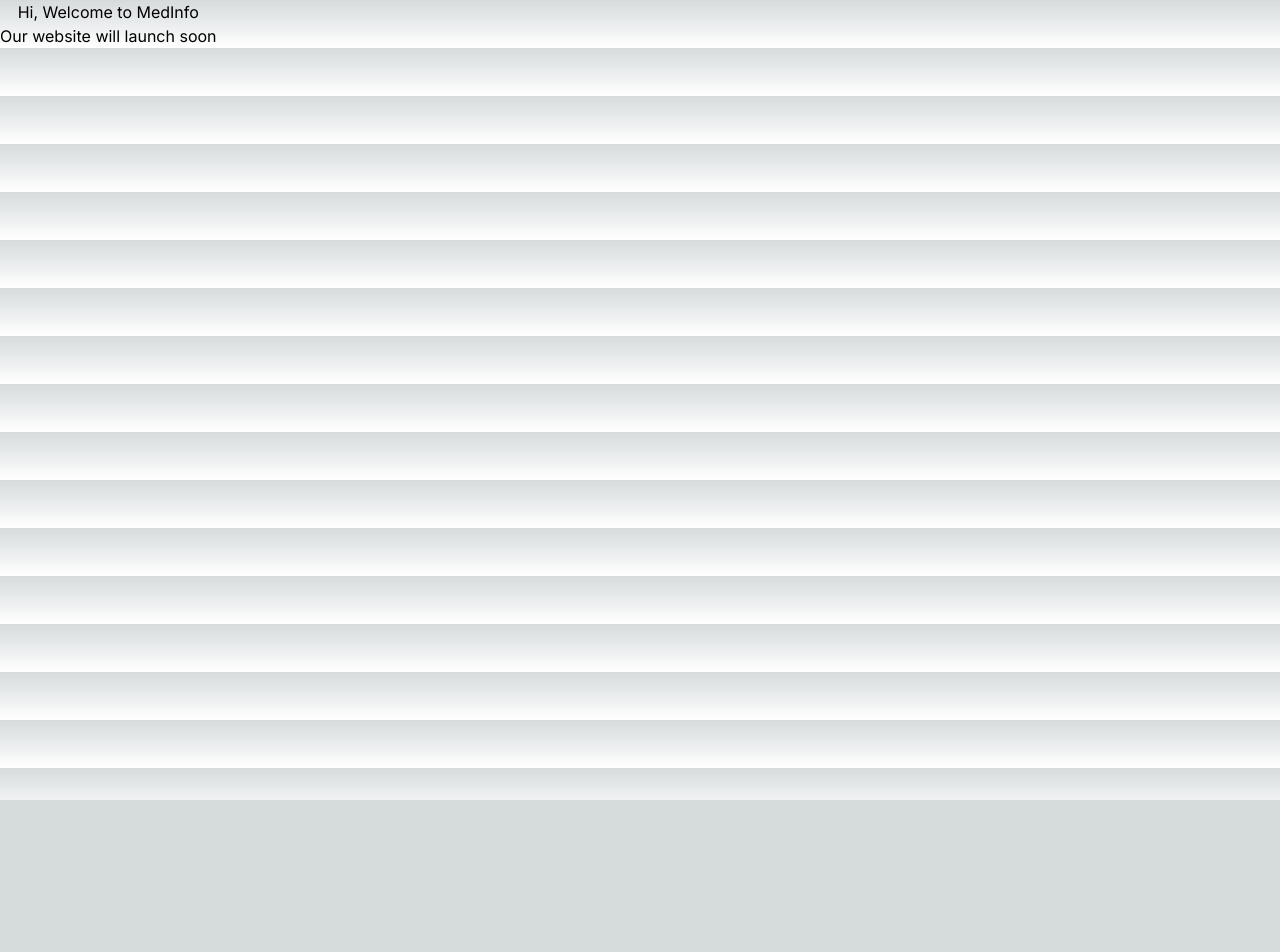
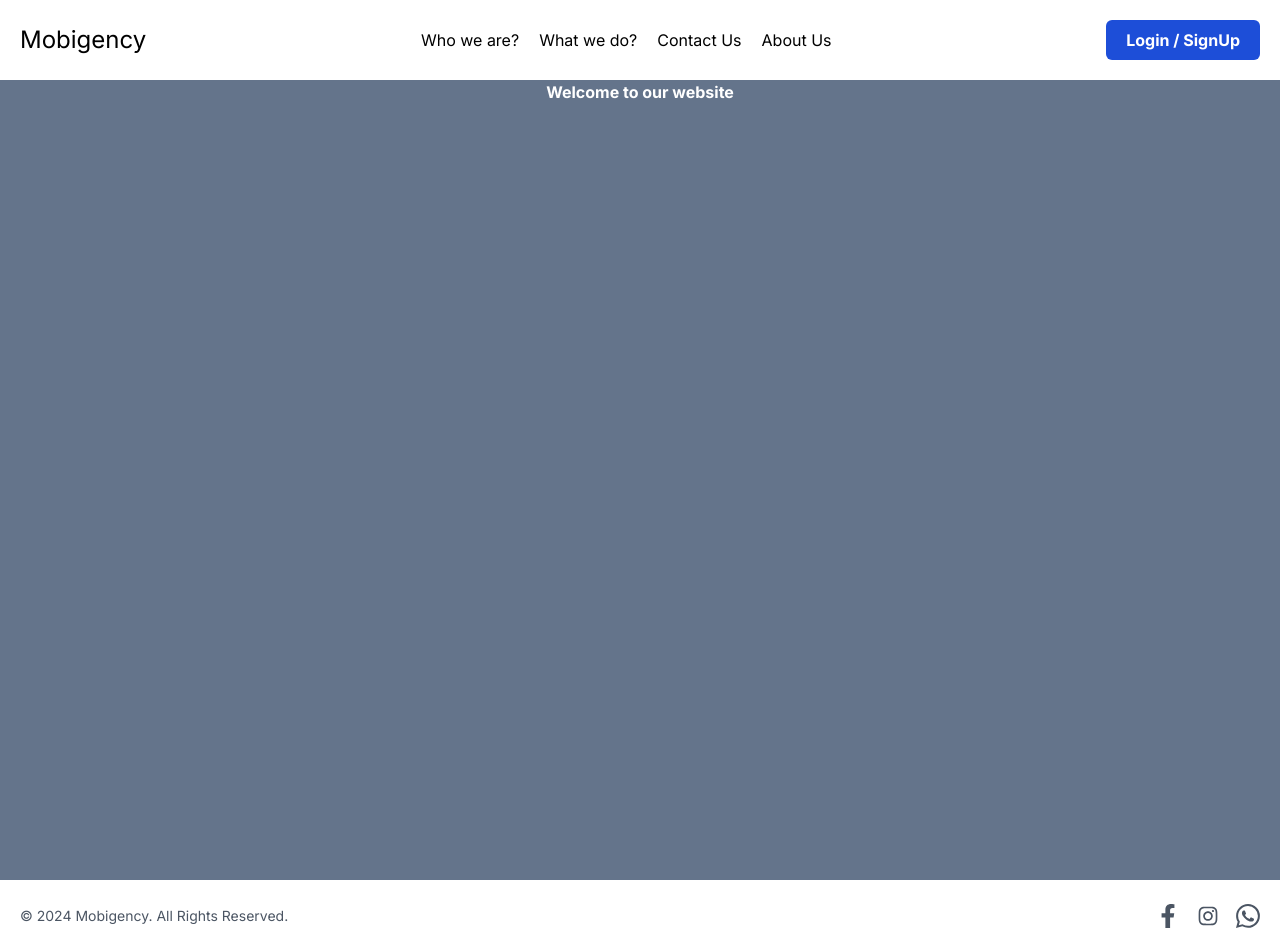
Before and after one commit to Anjani-Kumar-Soni/med-info, a Next.js app: page / in a window 1280 px wide. Before the commit the page ends 800 px from the top, so only its background shows below. Built offline with nearby package versions, Linux system fonts and the light colour scheme.

Commit message:
Initial UI populated

```diff
--- /dev/null
+++ b/app/Login.jsx
@@ -0,0 +1,7 @@
+import React from "react";
+
+const Login = () => {
+  return <div>Login</div>;
+};
+
+export default Login;
--- /dev/null
+++ b/app/Signup.jsx
@@ -0,0 +1,9 @@
+import React from 'react'
+
+const Signup = () => {
+  return (
+    <div>Signup</div>
+  )
+}
+
+export default Signup
--- a/app/globals.css
+++ b/app/globals.css
@@ -1,33 +1,8 @@
 @tailwind base;
 @tailwind components;
 @tailwind utilities;
-
-:root {
-  --foreground-rgb: 0, 0, 0;
-  --background-start-rgb: 214, 219, 220;
-  --background-end-rgb: 255, 255, 255;
+* {
+    margin: 0;
+    padding: 0;
+    box-sizing: border-box;
 }
-
-@media (prefers-color-scheme: dark) {
-  :root {
-    --foreground-rgb: 255, 255, 255;
-    --background-start-rgb: 0, 0, 0;
-    --background-end-rgb: 0, 0, 0;
-  }
-}
-
-body {
-  color: rgb(var(--foreground-rgb));
-  background: linear-gradient(
-      to bottom,
-      transparent,
-      rgb(var(--background-end-rgb))
-    )
-    rgb(var(--background-start-rgb));
-}
-
-@layer utilities {
-  .text-balance {
-    text-wrap: balance;
-  }
-}
--- a/app/layout.js
+++ b/app/layout.js
@@ -1,17 +1,23 @@
 import { Inter } from "next/font/google";
 import "./globals.css";
+import Header from "../components/Header.jsx";
+import Footer from "../components/Footer.jsx";
 
 const inter = Inter({ subsets: ["latin"] });
 
 export const metadata = {
-  title: "MedInfo",
+  title: "Mobigency",
   description: "Accidental Help to patients",
 };
 
 export default function RootLayout({ children }) {
   return (
     <html lang="en">
-      <body className={inter.className}>{children}</body>
+      <body className={inter.className}>
+        <Header />
+        {children}
+        <Footer />
+      </body>
     </html>
   );
 }
--- a/app/page.js
+++ b/app/page.js
@@ -1,13 +1,4 @@
-import Image from "next/image";
-
+import MainBody from "../components/MainBody";
 export default function Home() {
-  return (
-    <div className="flex">
-      {" "}
-      <div className="justify-center items-center">
-        <h1 className="text-center"> Hi, Welcome to MedInfo </h1>{" "}
-        <p className="text-center"> Our website will launch soon </p>{" "}
-      </div>
-    </div>
-  );
+  return <MainBody />;
 }
--- /dev/null
+++ b/components/Footer.jsx
@@ -0,0 +1,23 @@
+import React from "react";
+import { FaFacebookF } from "react-icons/fa";
+import { AiOutlineInstagram } from "react-icons/ai";
+import { BsWhatsapp } from "react-icons/bs";
+
+const Footer = () => {
+  return (
+    <footer className="px-5 py-6 text-gray-600">
+      <div className="flex flex-col items-center justify-center sm:flex-row sm:justify-between">
+        <div className="text-center sm:text-left mb-4 sm:mb-0">
+          <p className="text-sm">© 2024 Mobigency. All Rights Reserved.</p>
+        </div>
+        <div className="flex items-center space-x-4">
+          <FaFacebookF className="hover:text-primary cursor-pointer w-6 h-6" />
+          <AiOutlineInstagram className="hover:text-primary cursor-pointer w-6 h-6" />
+          <BsWhatsapp className="hover:text-primary cursor-pointer w-6 h-6" />
+        </div>
+      </div>
+    </footer>
+  );
+};
+
+export default Footer;
--- /dev/null
+++ b/components/Header.jsx
@@ -0,0 +1,34 @@
+import Link from "next/link";
+import React from "react";
+
+const Header = () => {
+  return (
+    <header className="flex justify-between h-20 items-center sticky top-0 bg-white px-5">
+      {/* for logo */}
+      <Link href="/">
+        <div className="text-2xl cursor-pointer">Mobigency</div>
+      </Link>
+
+      {/* for options */}
+      <div className="hidden lg:flex space-x-5">
+        <h1 className="hover:text-primary transition-all duration-300 cursor-pointer">
+          Who we are?
+        </h1>
+        <h1 className="hover:text-primary transition-all duration-300 cursor-pointer">
+          What we do?
+        </h1>
+        <h1 className="hover:text-primary transition-all duration-300 cursor-pointer">
+          Contact Us
+        </h1>
+        <div className="hover:text-primary transition-all duration-300 cursor-pointer">
+          About Us
+        </div>
+      </div>
+      <button className=" bg-blue-700 text-white px-5 py-2 font-bold rounded-md ">
+        Login / SignUp
+      </button>
+    </header>
+  );
+};
+
+export default Header;
--- /dev/null
+++ b/components/MainBody.jsx
@@ -0,0 +1,11 @@
+import React from "react";
+
+const MainBody = () => {
+  return (
+    <div className="flex justify-center bg-slate-500 h-screen">
+      <h1 className="font-bold text-white">Welcome to our website</h1>
+    </div>
+  );
+};
+
+export default MainBody;
```
Also changed, not shown: package.json (+6 -4 lines), 1 other file (tests, documents, lock files or other folders).
